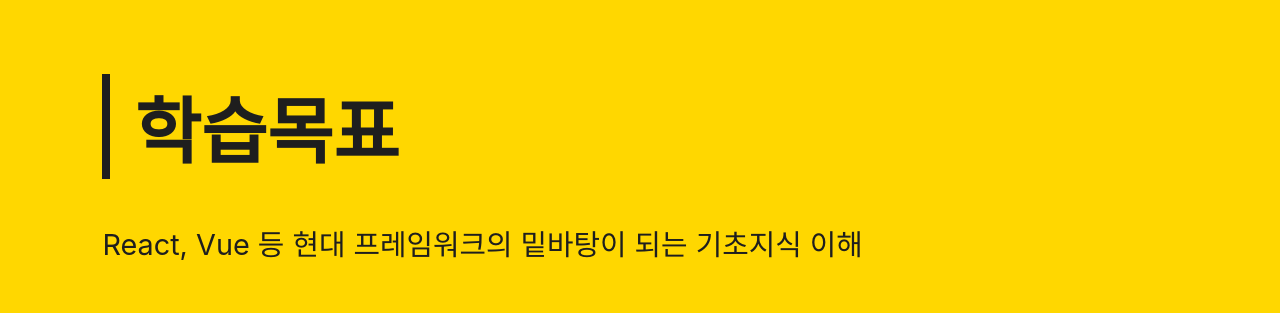
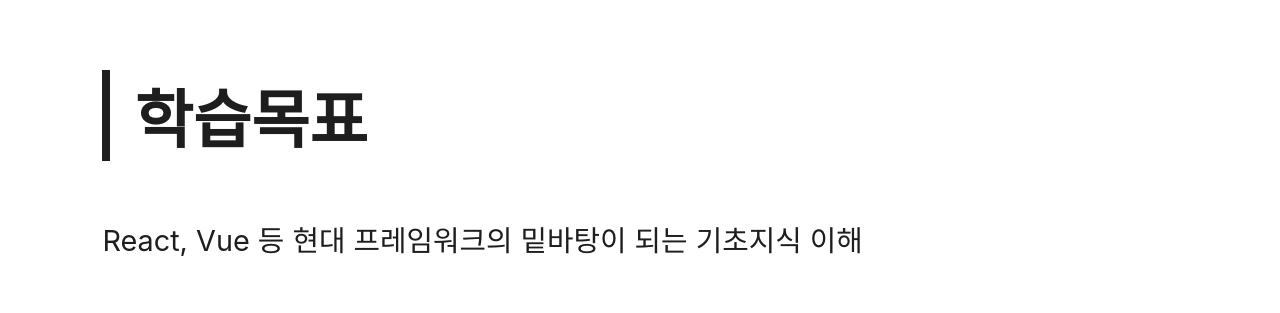
Before and after one commit to NewKrew2021/fe-onboarding-presentation, a React (Create React App) app: page / in a window 1280 px wide. Shown: the part 235-548 px from the top of the page. Built offline with nearby package versions, Linux system fonts and the light colour scheme.

Commit message:
Edit styles

```diff
--- a/src/App.css
+++ b/src/App.css
@@ -1,3 +1,7 @@
+* {
+  word-break: keep-all;
+}
+
 .App {
   text-align: center;
 }
@@ -27,3 +31,15 @@
 .p-3 {
   padding: 2em;
 }
+
+.m-auto {
+  margin: auto;
+}
+
+.mw-900 {
+  max-width: 900px;
+}
+
+.bg-yellow {
+  background-color: #ffd700 !important;
+}
--- a/src/MyStyled.js
+++ b/src/MyStyled.js
@@ -6,25 +6,50 @@
   flex-direction: column;
   justify-content: center;
   align-items: start;
+  position: relative;
   width: 100vw;
-  height: 100vh;
   max-width: 100vw;
-  max-height: 100vh;
+  min-height: 100vh;
   overflow: hidden;
   color: #1e1e1e;
-  background-color: #ffd700;
-  background-size: cover;
-  background-repeat: no-repeat;
+  background-color: #ffffff;
   padding: 3rem 8% 5rem 8%;
   text-align: left;
 `;
 
 export const MyHeading = styled.h1`
-  font-size: 250%;
-  margin: 0.2em 0;
+  font-size: 220%;
+  margin: 0.1em 0 0.45em 0;
   padding-left: 24px;
   border-left: 8px solid #1e1e1e;
 `;
+
+export const MySubHeading = styled.h1`
+  font-size: 100%;
+  font-weight: normal;
+  margin: 0 0 0.5em 0;
+`;
+
+export const CenterItalic = styled.p`
+  font-size: 80%;
+  font-weight: normal;
+  font-style: italic;
+  text-align: center;
+  padding: 1em 0;
+  width: 100%;
+`
+
+export const Slide = styled.div`
+  width: 750px;
+  margin: auto;
+  position: relative;
+`
+
+export const LargeSlide = styled.div`
+  width: 900px;
+  margin: auto;
+  position: relative;
+`
 
 export const MyList = styled.ul`
   list-style: square;
```
